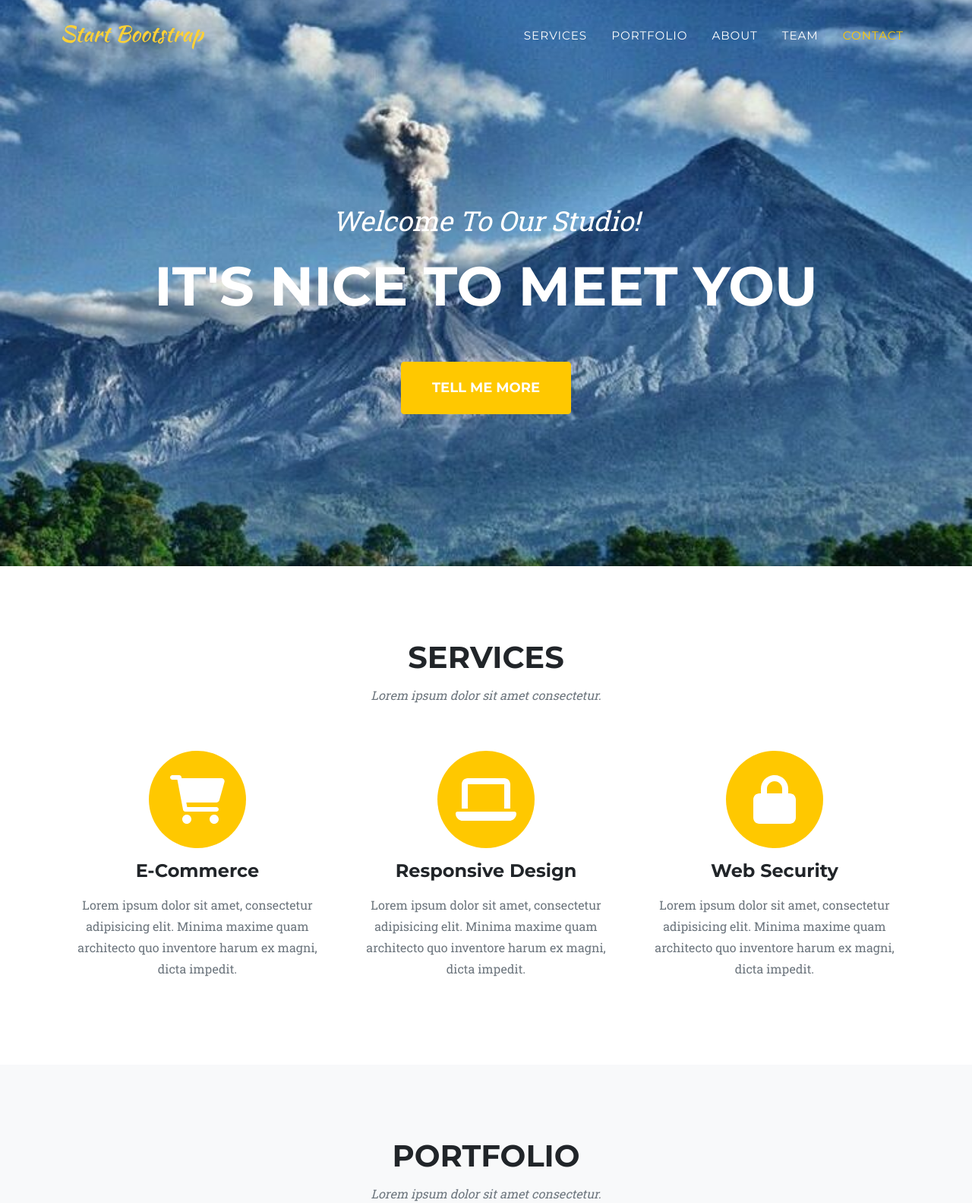
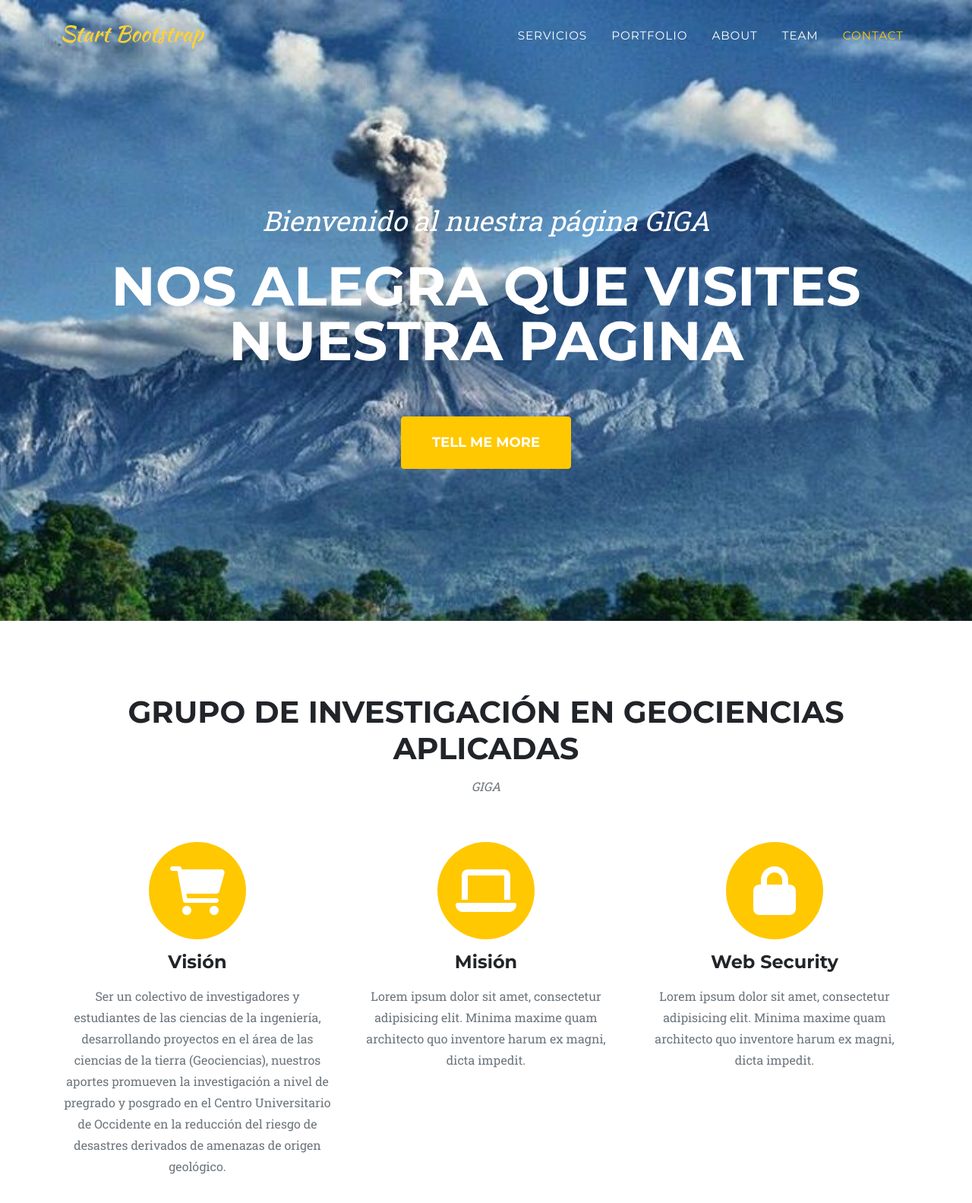
Before and after one commit to GIGA1CUNOC/GRUPO-DE-INVESTIGACI-N-EN-GEOCIENCIAS-APLICADAS-GIGA-, a plain HTML site: page index.html in a window 1280 px wide. Shown: the top 1583 px of the page at 76% size. Drawn offline with nearby package versions, Linux system fonts and the light colour scheme.

Commit message:
Update index.html

```diff
--- a/index.html
+++ b/index.html
@@ -27,7 +27,7 @@
                 </button>
                 <div class="collapse navbar-collapse" id="navbarResponsive">
                     <ul class="navbar-nav text-uppercase ms-auto py-4 py-lg-0">
-                        <li class="nav-item"><a class="nav-link" href="#services">Services</a></li>
+                        <li class="nav-item"><a class="nav-link" href="#services">Servicios</a></li>
                         <li class="nav-item"><a class="nav-link" href="#portfolio">Portfolio</a></li>
                         <li class="nav-item"><a class="nav-link" href="#about">About</a></li>
                         <li class="nav-item"><a class="nav-link" href="#team">Team</a></li>
@@ -39,17 +39,17 @@
         <!-- Masthead-->
         <header class="masthead">
             <div class="container">
-                <div class="masthead-subheading">Welcome To Our Studio!</div>
-                <div class="masthead-heading text-uppercase">It's Nice To Meet You</div>
+                <div class="masthead-subheading">Bienvenido al nuestra página GIGA</div>
+                <div class="masthead-heading text-uppercase">Nos alegra que visites nuestra pagina</div>
                 <a class="btn btn-primary btn-xl text-uppercase" href="#services">Tell Me More</a>
             </div>
         </header>
-        <!-- Services-->
+        <!--Grupo de investigacion-->
         <section class="page-section" id="services">
             <div class="container">
                 <div class="text-center">
-                    <h2 class="section-heading text-uppercase">Services</h2>
-                    <h3 class="section-subheading text-muted">Lorem ipsum dolor sit amet consectetur.</h3>
+                    <h2 class="section-heading text-uppercase">GRUPO DE INVESTIGACIÓN EN GEOCIENCIAS APLICADAS</h2>
+                    <h3 class="section-subheading text-muted">GIGA</h3>
                 </div>
                 <div class="row text-center">
                     <div class="col-md-4">
@@ -57,15 +57,15 @@
                             <i class="fas fa-circle fa-stack-2x text-primary"></i>
                             <i class="fas fa-shopping-cart fa-stack-1x fa-inverse"></i>
                         </span>
-                        <h4 class="my-3">E-Commerce</h4>
-                        <p class="text-muted">Lorem ipsum dolor sit amet, consectetur adipisicing elit. Minima maxime quam architecto quo inventore harum ex magni, dicta impedit.</p>
+                        <h4 class="my-3">Visión</h4>
+                        <p class="text-muted">Ser un colectivo de investigadores y estudiantes de las ciencias de la ingeniería, desarrollando proyectos en el área de las ciencias de la tierra (Geociencias), nuestros aportes promueven la investigación a nivel de pregrado y posgrado en el Centro Universitario de Occidente en la reducción del riesgo de desastres derivados de amenazas de origen geológico.</p>
                     </div>
                     <div class="col-md-4">
                         <span class="fa-stack fa-4x">
                             <i class="fas fa-circle fa-stack-2x text-primary"></i>
                             <i class="fas fa-laptop fa-stack-1x fa-inverse"></i>
                         </span>
-                        <h4 class="my-3">Responsive Design</h4>
+                        <h4 class="my-3">Misión</h4>
                         <p class="text-muted">Lorem ipsum dolor sit amet, consectetur adipisicing elit. Minima maxime quam architecto quo inventore harum ex magni, dicta impedit.</p>
                     </div>
                     <div class="col-md-4">
```
